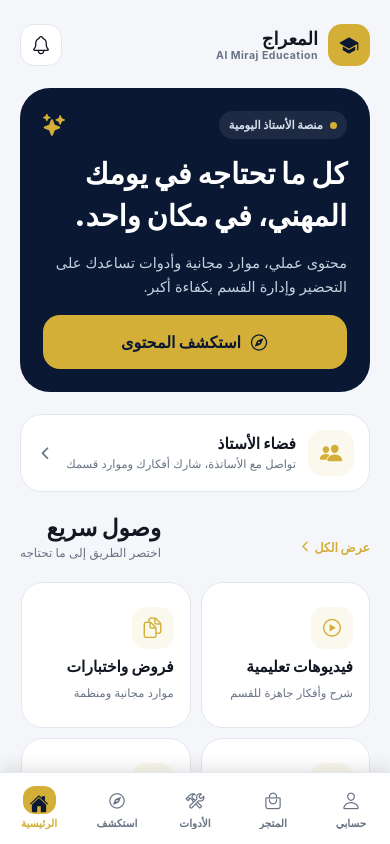
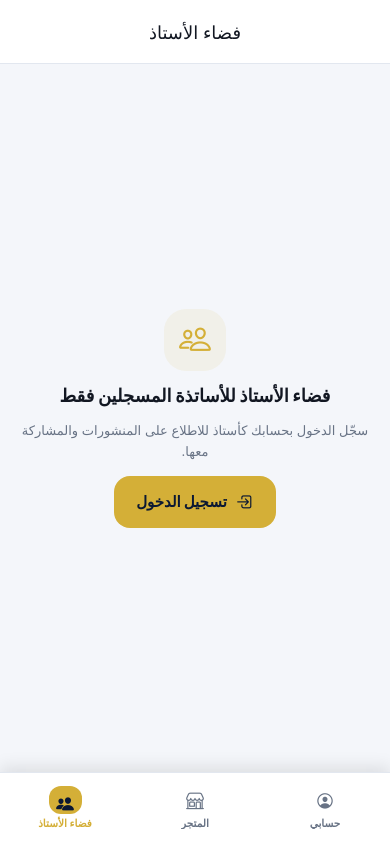
Before and after one commit to salempub1-dotcom/AppAlmiraj, a React Native app: screen /Main in a window 390 px wide. Built offline with nearby package versions, Linux system fonts and the light colour scheme; no server answers; the database is empty.

Commit message:
Simplify primary navigation for teacher space

```diff
--- a/src/navigation/BottomTabs.tsx
+++ b/src/navigation/BottomTabs.tsx
@@ -3,21 +3,17 @@ import { createBottomTabNavigator } from '@react-navigation/bottom-tabs';
 import { useSafeAreaInsets } from 'react-native-safe-area-context';
 import { useLanguage } from '../context/LanguageProvider';
 import { useTheme } from '../context/ThemeProvider';
-import { ExploreScreen } from '../features/explore/screens/ExploreScreen';
-import { HomeScreen } from '../features/home/screens/HomeScreen';
-import { ToolsScreen } from '../features/teacher-tools/screens/ToolsScreen';
+import { CommunityStackNavigator } from './CommunityStackNavigator';
 import { ProfileStackNavigator } from './ProfileStackNavigator';
 import { StoreStackNavigator } from './StoreStackNavigator';
 
 const Tab = createBottomTabNavigator();
 
-const icons: Record<string, { active: keyof typeof Ionicons.glyphMap; inactive: keyof typeof Ionicons.glyphMap }> = {
-  Home: { active: 'home', inactive: 'home-outline' },
-  Explore: { active: 'compass', inactive: 'compass-outline' },
-  Tools: { active: 'construct', inactive: 'construct-outline' },
-  Store: { active: 'bag-handle', inactive: 'bag-handle-outline' },
-  Profile: { active: 'person', inactive: 'person-outline' }
-};
+const icons = {
+  Community: { active: 'people' as const, inactive: 'people-outline' as const },
+  Store: { active: 'storefront' as const, inactive: 'storefront-outline' as const },
+  Profile: { active: 'person-circle' as const, inactive: 'person-circle-outline' as const }
+} as const;
 
 export function BottomTabs() {
   const { colors } = useTheme();
@@ -27,6 +23,7 @@ export function BottomTabs() {
 
   return (
     <Tab.Navigator
+      initialRouteName="Community"
       screenOptions={({ route }) => ({
         headerShown: false,
         tabBarActiveTintColor: colors.primary,
@@ -34,10 +31,10 @@ export function BottomTabs() {
         tabBarHideOnKeyboard: true,
         tabBarLabelStyle: { fontSize: 10.5, fontWeight: '800', marginTop: 2, marginBottom: 2 },
         tabBarIcon: ({ color, focused }) => {
-          const config = icons[route.name];
+          const icon = icons[route.name as keyof typeof icons];
           return (
             <Ionicons
-              name={focused ? config.active : config.inactive}
+              name={focused ? icon.active : icon.inactive}
               color={focused ? '#0B1833' : color}
               size={19}
               style={focused ? { backgroundColor: colors.primary, padding: 7, borderRadius: 12, overflow: 'hidden' } : undefined}
@@ -59,9 +56,7 @@ export function BottomTabs() {
         tabBarItemStyle: { paddingTop: 1 }
       })}
     >
-      <Tab.Screen name="Home" component={HomeScreen} options={{ tabBarLabel: t('nav.home') }} />
-      <Tab.Screen name="Explore" component={ExploreScreen} options={{ tabBarLabel: t('nav.explore') }} />
-      <Tab.Screen name="Tools" component={ToolsScreen} options={{ tabBarLabel: t('nav.tools') }} />
+      <Tab.Screen name="Community" component={CommunityStackNavigator} options={{ tabBarLabel: 'فضاء الأستاذ' }} />
       <Tab.Screen name="Store" component={StoreStackNavigator} options={{ tabBarLabel: t('nav.store') }} />
       <Tab.Screen name="Profile" component={ProfileStackNavigator} options={{ tabBarLabel: t('nav.profile') }} />
     </Tab.Navigator>
```
